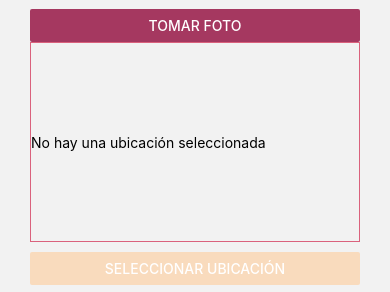
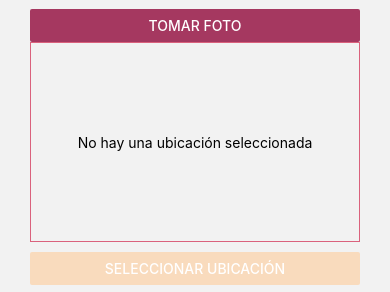
Before and after one commit to sotopro/cameraexample, a React Native app: screen /Nuevo in a window 390 px wide. Shown: the part 317-609 px from the top of the page. Built offline with nearby package versions, Linux system fonts and the light colour scheme.

Commit message:
[feature] - create mapPreview & implement map static api in Location Selector

```diff
--- a/src/components/LocationSelector/index.js
+++ b/src/components/LocationSelector/index.js
@@ -2,6 +2,7 @@
 import { View, Text, StyleSheet, Alert, Button } from 'react-native'
 import { COLORS } from '../../constants';
 import Geolocation from '@react-native-community/geolocation';
+import MapPreview from '../MapPreview/index';
 
 const LocationSelector = ({ onLocation }) => {
     const [pickedLocation, setPickedLocation] = useState('');
@@ -40,13 +41,19 @@
 
     return (
         <View style={styles.container}>
-            <View style={styles.preview}>
+            {/* <View style={styles.preview}>
                 {pickedLocation ?
                     <Text>{pickedLocation.latitude}, {pickedLocation.longitude}</Text> :
                     <Text>No hay una ubicación seleccionada</Text>
 
                 }
-            </View>
+            </View> */}
+            <MapPreview
+                location={pickedLocation}
+                style={styles.preview}
+            >
+                <Text>No hay una ubicación seleccionada</Text>
+            </MapPreview>
             <Button
                 title="Seleccionar ubicación"
                 color={COLORS.PEACH_PUFF}
--- /dev/null
+++ b/src/components/MapPreview/index.js
@@ -0,0 +1,29 @@
+import React from 'react';
+import { View, Image, StyleSheet, Text } from 'react-native';
+import { MAPS_KEY } from '../../constants/maps';
+
+const MapPreview = ({ location, style, children }) => {
+    const { latitude, longitude} = location;
+    const mapPreviewUrL = location
+    ? `https://maps.googleapis.com/maps/api/staticmap?center=${latitude},${longitude}&zoom=13&size=600x300&maptype=roadmap
+    &markers=color:blue%7Clabel:S%7C${latitude},${longitude}&key=${MAPS_KEY}`
+    : ''
+    return (
+        <View style={{ ...styles.mapPreview, ...style }}>
+            {location ? <Image style={styles.mapImage} source={{ uri: mapPreviewUrL }} /> : (children)}
+        </View>
+    )
+}
+
+const styles = StyleSheet.create({
+    mapPreview: {
+        justifyContent: 'center',
+        alignItems: 'center',
+    },
+    mapImage: {
+        width: '100%',
+        height: '100%',
+    }
+});
+
+export default MapPreview
--- /dev/null
+++ b/src/constants/maps.js
@@ -0,0 +1 @@
+export const MAPS_KEY = 'E'
```
